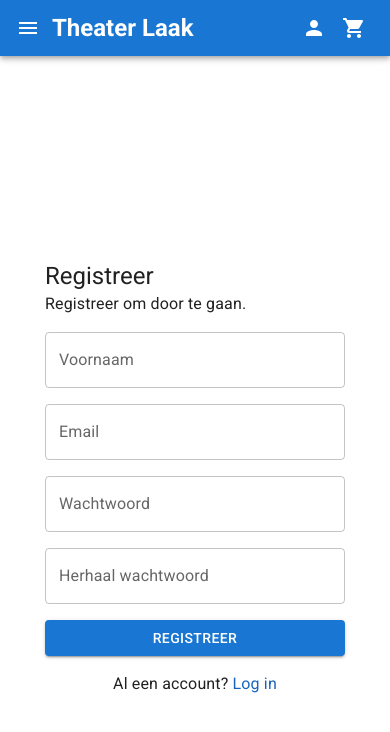
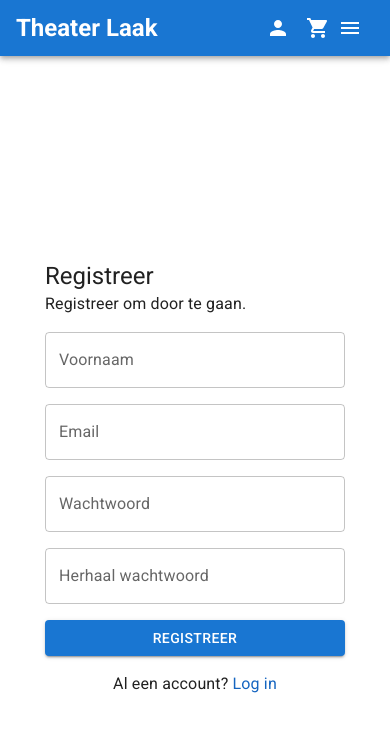
Before and after one commit to WDPR-Groep-4/WDPR, a React (Create React App) app in the folder Frontend/theater-laak/: page /registreren in a window 390 px wide. Shown: the top 732 px of the page. Built offline with nearby package versions, Linux system fonts and the light colour scheme.

Commit message:
hamburger icon naar beneden

```diff
--- a/Frontend/theater-laak/src/components/navbar/Navbar.js
+++ b/Frontend/theater-laak/src/components/navbar/Navbar.js
@@ -16,7 +16,6 @@ export default function Navbar(props) {
     return (
         <AppBar position="static">
             <Toolbar>
-                <MobileMenuButton navLinks={navLinks} />
                 <Typography
                     variant="h5"
                     component="div"
@@ -44,6 +43,7 @@ export default function Navbar(props) {
                             <ShoppingCartIcon />
                         </Link>
                     </IconButton>
+                    <MobileMenuButton navLinks={navLinks} />
                 </Stack>
             </Toolbar>
         </AppBar>
--- a/Frontend/theater-laak/src/components/pages/authenticatie/RegistreerPage.js
+++ b/Frontend/theater-laak/src/components/pages/authenticatie/RegistreerPage.js
@@ -47,6 +47,7 @@ export default function RegistreerPage() {
             return;
         }
     };
+
     return (
         <div
             style={{
```
